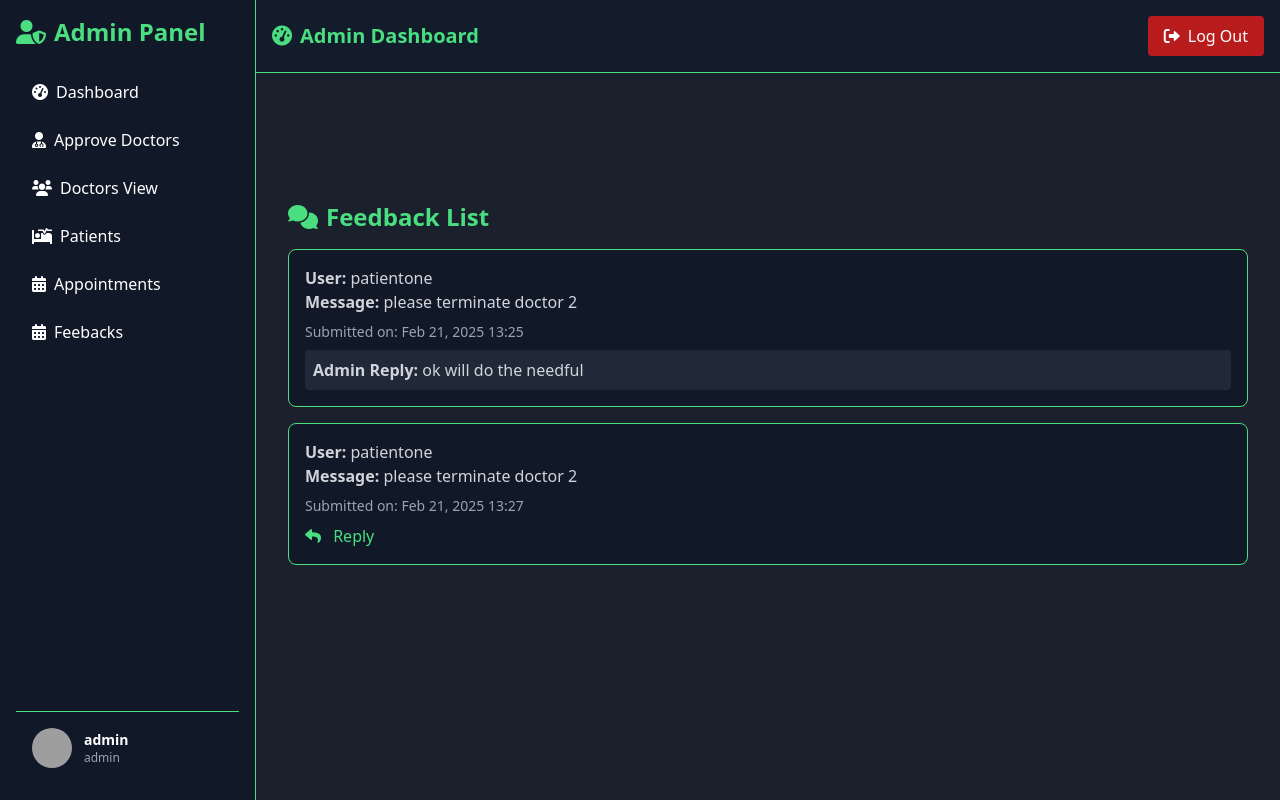
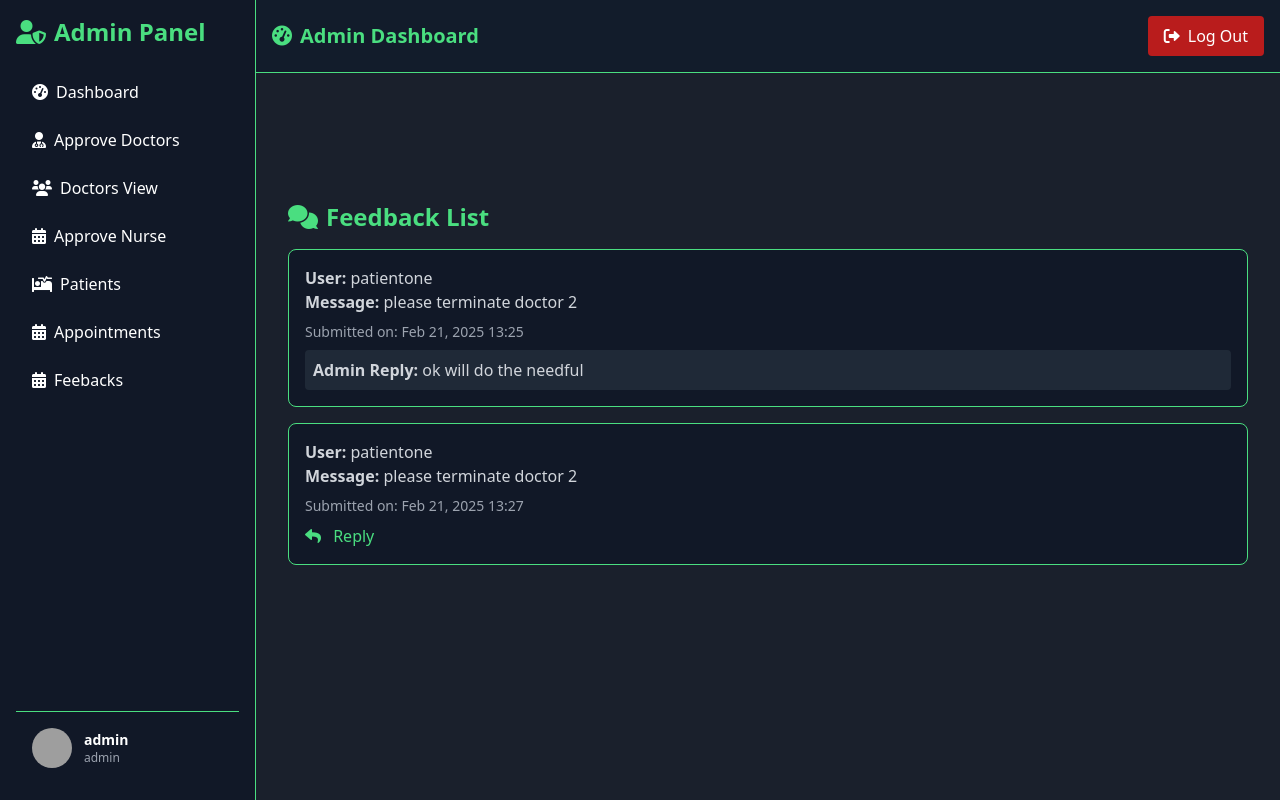
Before and after one commit to AbyvargheseMandapathel/Hospital-Management-System, a Django app: page /list/ in a window 1280 px wide. Run offline with Django 5.2, Linux system fonts and the light colour scheme; a user stored in the database is signed in; data comes from the database, SQL or seed files in the repository; both versions use the stored data as it was after the commit; parts of the project's set-up code (start-up, migrations or seed data) failed here and were passed over; some libraries are stand-ins or nearby versions; grey boxes are pictures that could not be loaded.

Commit message:
nurse done

```diff
--- a/accounts/dashboard_views.py
+++ b/accounts/dashboard_views.py
@@ -30,6 +30,10 @@ def doctor_dashboard(request):
 
 @login_required
 def nurse_dashboard(request):
+
+    if not hasattr(request.user, "nurse") or not request.user.nurse.is_approved:
+        return render(request, "error.html", {"message": "Application not accepted by admin"})
+
     """Displays the nurse's assigned appointments."""
     appointments = Appointment.objects.filter(nurse=request.user.nurse)
     return render(request, "nurse_dashboard.html", {"appointments": appointments})
--- a/accounts/models.py
+++ b/accounts/models.py
@@ -71,6 +71,7 @@ class Nurse(models.Model):
     user = models.OneToOneField('accounts.Profile', on_delete=models.CASCADE, related_name='nurse')
     phone_number = models.CharField(max_length=15)
     shift = models.CharField(max_length=50, help_text="Shift timing (e.g., Morning, Evening, Night)")
+    is_approved = models.BooleanField(default=False)
 
     def __str__(self):
         return f"Nurse: {self.user.first_name} {self.user.last_name} ({self.shift})"
@@ -191,7 +192,7 @@ class Appointment(models.Model):
 
     def assign_random_nurse(self):
         """Assign a random available nurse to this appointment."""
-        nurses = Nurse.objects.all()
+        nurses = Nurse.objects.filter(is_approved=True)
         if nurses.exists():
             self.nurse = random.choice(nurses)
 
--- a/accounts/templates/base/admin_base.html
+++ b/accounts/templates/base/admin_base.html
@@ -116,6 +116,7 @@
           <li><a href="{% url 'admin_dashboard' %}" class="block py-2 px-4 hover-effect rounded flex items-center"><i class="fas fa-tachometer-alt mr-2"></i> Dashboard</a></li>
           <li><a href="{% url 'approve_doctors' %}" class="block py-2 px-4 hover-effect rounded flex items-center"><i class="fas fa-user-md mr-2"></i> Approve Doctors</a></li>
           <li><a href="{% url 'approved_doctors' %}" class="block py-2 px-4 hover-effect rounded flex items-center"><i class="fas fa-users mr-2"></i> Doctors View</a></li>
+          <li><a href="{% url 'approve_nurses' %}" class="block py-2 px-4 hover-effect rounded flex items-center"><i class="fas fa-calendar-alt mr-2"></i> Approve Nurse</a></li>
           <li><a href="{% url 'view_patients' %}" class="block py-2 px-4 hover-effect rounded flex items-center"><i class="fas fa-procedures mr-2"></i> Patients</a></li>
           <li><a href="{% url 'view_appointments' %}" class="block py-2 px-4 hover-effect rounded flex items-center"><i class="fas fa-calendar-alt mr-2"></i> Appointments</a></li>
           <li><a href="{% url 'feedback_list' %}" class="block py-2 px-4 hover-effect rounded flex items-center"><i class="fas fa-calendar-alt mr-2"></i> Feebacks</a></li>
--- a/accounts/urls.py
+++ b/accounts/urls.py
@@ -68,6 +68,12 @@ urlpatterns = [
     path("reply/<int:feedback_id>/", admin_reply_feedback, name="admin_reply_feedback"),
     path("change-shift/", change_shift_view, name="change_shift"),
 
+
+    path('approve-nurses/', approve_nurses, name='approve_nurses'),
+
+    path('approve-nurse/<int:nurse_id>/', approve_nurse, name='approve_nurse'),
+    path('reject-nurse/<int:nurse_id>/', reject_nurse, name='reject_nurse'),
+
 ]
 
 
--- a/accounts/views.py
+++ b/accounts/views.py
@@ -1126,3 +1126,52 @@ def change_shift_view(request):
             messages.error(request, "Invalid shift selection.")
 
     return render(request, "change_shift.html", {"nurse": nurse})
+
+
+
+
+@user_passes_test(is_admin, login_url='login')
+def approve_nurses(request):
+    """ View to fetch and display unapproved nurses """
+
+    nurses = Nurse.objects.filter(is_approved=False).select_related('user')
+    print(nurses)
+    return render(request, 'approve_nurses.html', {'nurses': nurses})
+
+@user_passes_test(is_admin, login_url='login')
+def approve_nurse(request, nurse_id):
+    """ View to approve a doctor and send email notification """
+    try:
+        nurse = get_object_or_404(Nurse, id=nurse_id, is_approved=False)
+        nurse.is_approved = True  # Approve doctor
+        nurse.status = 'Approved'
+        nurse.save()
+
+        # Send approval email
+        subject = "Your nurse Application Has Been Approved"
+        message = f"Dear {nurse.user.first_name},\n\nYour application as a nurse has been approved. You can now access the platform as a verified doctor.\n\nBest regards,\nAdmin Team"
+        send_status_email(nurse.user.email, subject, message)
+
+        messages.success(request, f"nurse {nurse.user.username} has been approved successfully.")
+    except Profile.DoesNotExist:
+        messages.error(request, "nurse not found or already approved.")
+
+    return redirect('approve_nurses')
+
+@user_passes_test(is_admin, login_url='login')
+def reject_nurse(request, nurse_id):
+    """ View to reject and delete an unapproved doctor and send email notification """
+    try:
+        nurse = Profile.objects.get(id=nurse_id, user_type='nurse', is_approved=False)
+
+        # Send rejection email before deleting
+        subject = "Your nurse Application Has Been Rejected"
+        message = f"Dear {nurse.user.first_name},\n\nWe regret to inform you that your application as a doctor has been rejected. If you have any questions, please contact our support team.\n\nBest regards,\nAdmin Team"
+        send_status_email(nurse.user.email, subject, message)
+        nurse.status = 'Rejected'
+        nurse.save()
+        messages.success(request, f"Nurse {nurse.user.username} has been rejected and removed.")
+    except Profile.DoesNotExist:
+        messages.error(request, "Doctor not found or already rejected.")
+
+    return redirect('approve_nurses')
```
Also changed, not shown: accounts/templates/approve_nurses.html (added, +58 -0 lines), accounts/migrations/0013_nurse_is_approved.py (added), db.sqlite3.
